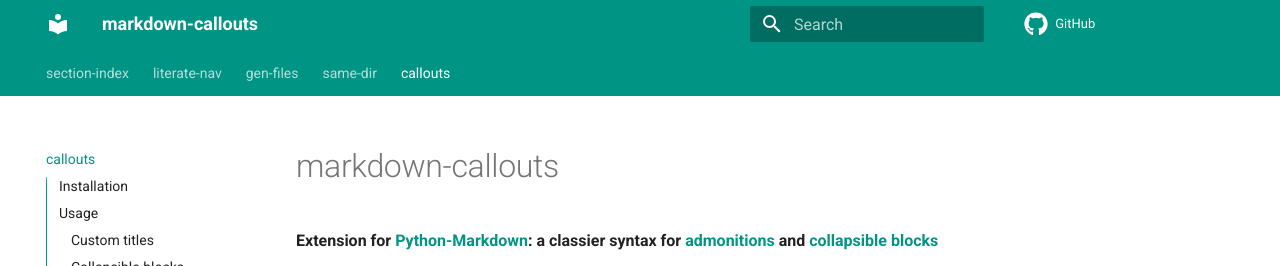
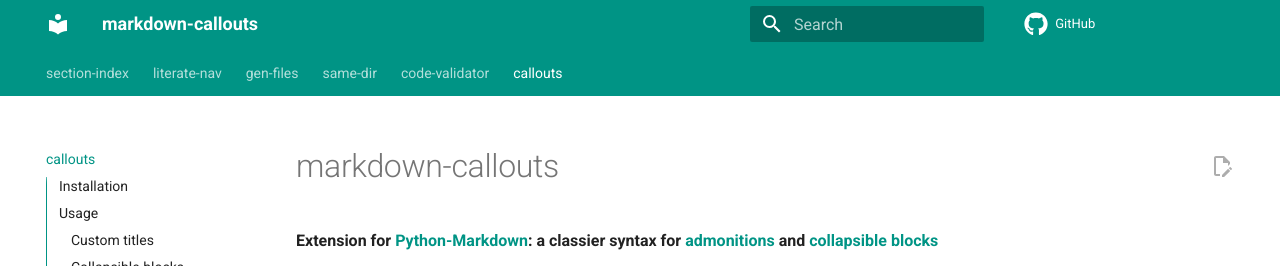
Before and after one commit to oprypin/markdown-callouts, an MkDocs documentation site: the page built from docs/index.md, in a window 1280 px wide and 900 px high. Shown: the top 266 px of the window. Built offline with MkDocs 1.6.1 and Material for MkDocs 9.7.7, drawn with Linux system fonts in a browser that asks for light colours; comment, search, counter and statistics services are not loaded.

```diff
--- a/mkdocs.yml
+++ b/mkdocs.yml
@@ -8,6 +8,7 @@ use_directory_urls: false
 theme:
   name: material
   features:
+    - content.action.edit
     - navigation.tabs
     - toc.integrate
   icon:
@@ -17,23 +18,33 @@ theme:
     accent: purple
 
 markdown_extensions:
-- pymdownx.details
-- pymdownx.tabbed:
-    alternate_style: true
-- pymdownx.highlight
-- pymdownx.magiclink
-- pymdownx.saneheaders
-- pymdownx.superfences
-- pymdownx.snippets:
-    check_paths: true
-- callouts
-- md_in_html
-- toc:
-    permalink: "#"
+  - pymdownx.details
+  - pymdownx.tabbed:
+      alternate_style: true
+  - pymdownx.highlight
+  - pymdownx.magiclink
+  - pymdownx.saneheaders
+  - pymdownx.superfences
+  - pymdownx.snippets:
+      check_paths: true
+      base_path:
+        - !relative $config_dir
+  - callouts
+  - md_in_html
+  - toc:
+      permalink: "#"
+
+validation:
+  omitted_files: warn
+  absolute_links: warn
+  unrecognized_links: warn
+  nav:
+    absolute_links: ignore
 
 nav:
   - section-index: /mkdocs-section-index/
   - literate-nav: /mkdocs-literate-nav/
   - gen-files: /mkdocs-gen-files/
   - same-dir: /mkdocs-same-dir/
+  - code-validator: /mkdocs-code-validator/
   - callouts: index.md
--- a/pyproject.toml
+++ b/pyproject.toml
@@ -98,7 +98,7 @@ format = [
 [tool.hatch.envs.docs]
 detached = true
 dependencies = [
-    "mkdocs >=1.1.2",
+    "mkdocs >=1.5",
     "mkdocs-material >=7.1.4",
     "pymdown-extensions >=8.2",
     "markdown-callouts >=0.1",
```
Also changed, not shown: docs/requirements.txt (+40 -21 lines).
